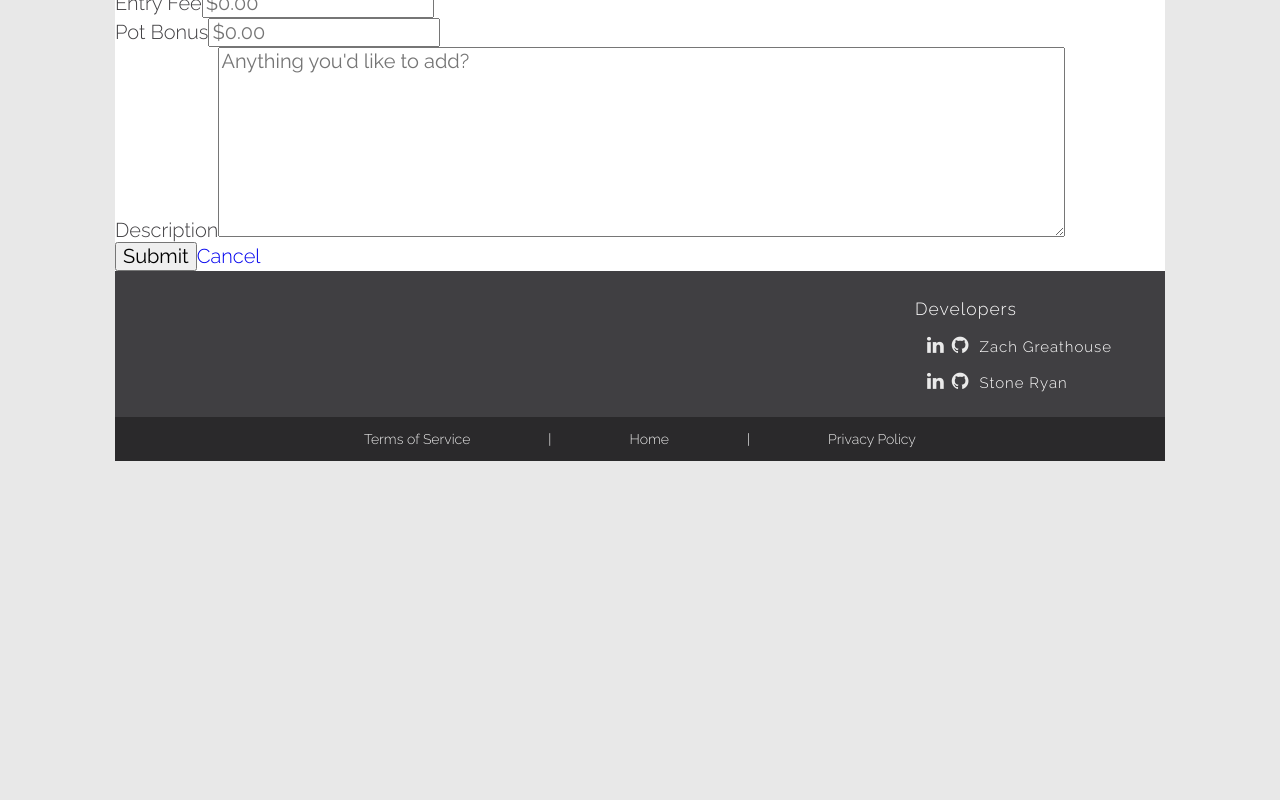
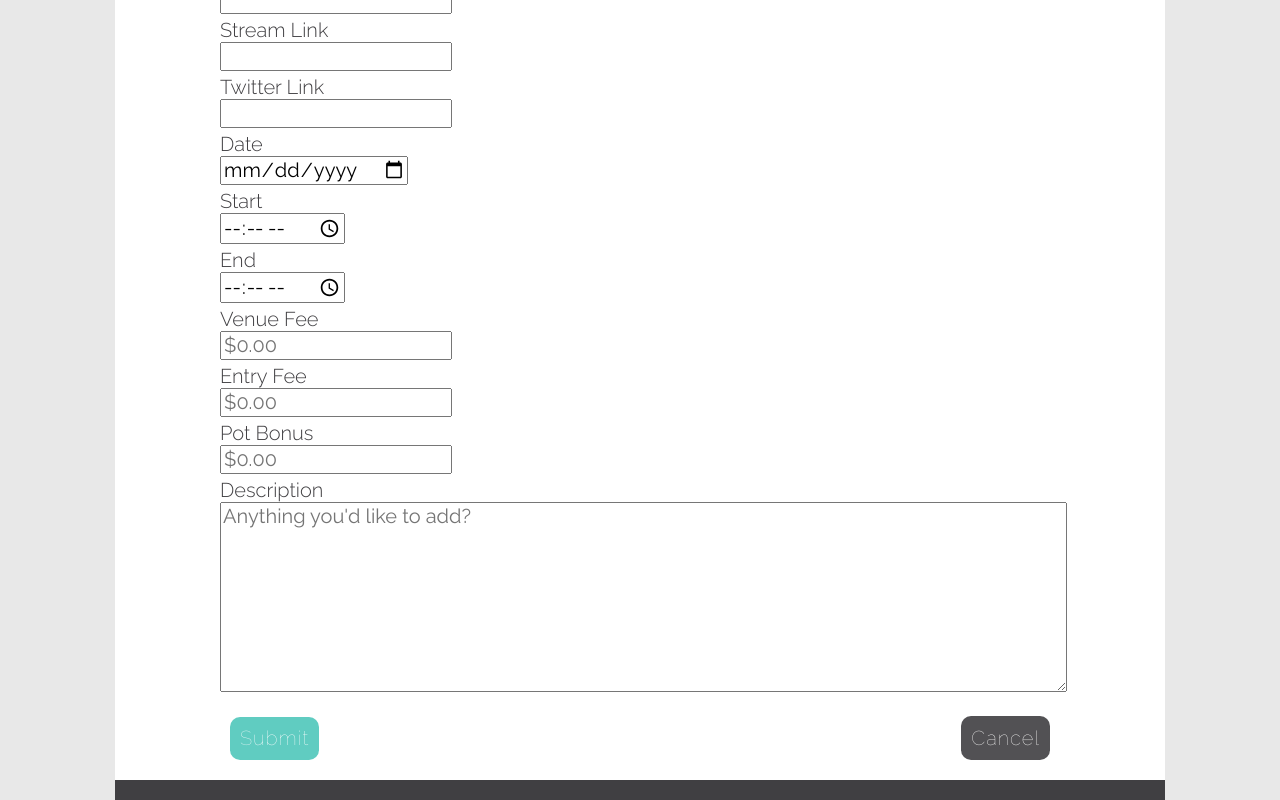
Before and after one commit to zgreathouse/TournamentLocator, a React (Create React App) app in the folder frontend/: page /tournaments/new in a window 1280 px wide. Shown: the part 520-1320 px from the top of the page. Before the commit the page ends 981 px from the top, so only its background shows below. Built offline with nearby package versions, Linux system fonts and the light colour scheme; no server answers.

Commit message:
style form buttons, implement minor styling to form fields

```diff
--- a/frontend/src/components/tournamentComponents/tournamentForm/formButtons/cancelButton.js
+++ b/frontend/src/components/tournamentComponents/tournamentForm/formButtons/cancelButton.js
@@ -3,7 +3,9 @@ import { Link } from 'react-router-dom';
 
 const CancelButton = (props) => {
   return (
-    <Link to="/">Cancel</Link>
+    <div>
+      <Link className="cancel-button" to="/tournaments">Cancel</Link>
+    </div>
   )
 }
 
--- a/frontend/src/components/tournamentComponents/tournamentForm/formButtons/submitButton.js
+++ b/frontend/src/components/tournamentComponents/tournamentForm/formButtons/submitButton.js
@@ -3,9 +3,11 @@ import React from 'react';
 
 const SubmitButton = (props) => {
   return (
-    <button type="submit" text="submit">
-      Submit
-    </button>
+    <div>
+      <button className="submit-button" type="submit" text="submit">
+        Submit
+      </button>
+    </div>
   )
 }
 
--- a/frontend/src/components/tournamentComponents/tournamentForm/formFields/dateInput.js
+++ b/frontend/src/components/tournamentComponents/tournamentForm/formFields/dateInput.js
@@ -8,6 +8,7 @@ const DateInput = (field) => {
   return (
     <div className={className}>
       <label>{field.label}</label>
+      <br/>
       <input type="date" {...field.input}/>
       <div>
         {touched && error}
--- a/frontend/src/components/tournamentComponents/tournamentForm/formFields/numberInput.js
+++ b/frontend/src/components/tournamentComponents/tournamentForm/formFields/numberInput.js
@@ -13,6 +13,7 @@ const NumberInput = (field) => {
   return (
     <div>
       <label>{field.label}</label>
+      <br/>
       <input
         className={className}
         type="number"
--- a/frontend/src/components/tournamentComponents/tournamentForm/formFields/textInput.js
+++ b/frontend/src/components/tournamentComponents/tournamentForm/formFields/textInput.js
@@ -7,6 +7,7 @@ const TextInput = (field) => {
   return (
     <div className={className}>
       <label>{field.label}</label>
+      <br/>
       <input type="text" {...field.input}/>
       <div>
         {touched && error}
--- a/frontend/src/components/tournamentComponents/tournamentForm/formFields/textareaInput.js
+++ b/frontend/src/components/tournamentComponents/tournamentForm/formFields/textareaInput.js
@@ -5,6 +5,7 @@ const TextareaInput = (field) => {
   return (
     <div>
       <label>{field.label}</label>
+      <br/>
       <textarea
         placeholder="Anything you'd like to add?"
         rows="8"
--- a/frontend/src/components/tournamentComponents/tournamentForm/formFields/timeInput.js
+++ b/frontend/src/components/tournamentComponents/tournamentForm/formFields/timeInput.js
@@ -7,6 +7,7 @@ const TimeInput = (field) => {
   return (
     <div className={className}>
       <label>{field.label}</label>
+      <br/>
       <input type="time" {...field.input}/>
       <div>
         {touched && error}
--- a/frontend/src/components/tournamentComponents/tournamentForm/index.js
+++ b/frontend/src/components/tournamentComponents/tournamentForm/index.js
@@ -50,12 +50,17 @@ class TournamentForm extends Component {
     const { handleSubmit } = this.props;
 
     return (
-      <div>
-        <h5>Tournament Form</h5>
-        <form onSubmit={handleSubmit(this.onSubmit.bind(this))}>
+      <div className="tournament-form-container">
+        <h2>Tournament Form</h2>
+        <form
+          className="tournament-form"
+          onSubmit={handleSubmit(this.onSubmit.bind(this))}
+        >
           {this.renderFields()}
-          <SubmitButton />
-          <CancelButton />
+          <div className="form-buttons">
+            <SubmitButton />
+            <CancelButton />
+          </div>
         </form>
       </div>
     )
--- a/frontend/src/css/style.css
+++ b/frontend/src/css/style.css
@@ -277,9 +277,75 @@ header {
   letter-spacing: 1px;
 }
 
-.item-detail-info-date {
-  align-self: flex-start;
+.item-detail-info-date { align-self: flex-start; }
+
+/* ----------------------------------------------------------- */
+/*                      Tournament Form                        */
+/* ----------------------------------------------------------- */
+
+label {
+  margin-right: 10px;
+  text-align: right;
 }
+
+input:focus { outline:0; }
+
+.tournament-form-container {
+  width: 80%;
+  margin: 0 auto;
+}
+
+.tournament-form-container h2 {
+  text-align: center;
+  margin: 40px 0;
+}
+
+.tournament-form div {
+  margin: 5px 0;
+}
+
+.form-buttons {
+  display: flex;
+  align-items: center;
+  justify-content: space-between;
+  padding: 10px;
+}
+
+.submit-button {
+  background-color: #2bbbad;
+  letter-spacing: 1px;
+  color: #fff;
+  font-weight: 100;
+  padding: 10px;
+  border-radius: 10px;
+  border: 0;
+  opacity: 0.75;
+  -webkit-transition: opacity 0.4s;
+  transition: opacity 0.4s;
+}
+
+.submit-button:hover {
+  cursor: pointer;
+  opacity: 1;
+}
+
+.cancel-button {
+  background-color: #403f42;
+  letter-spacing: 1px;
+  color: #fff;
+  font-weight: 100;
+  padding: 10px;
+  border-radius: 10px;
+  border: 0;
+  opacity: 0.9;
+  -webkit-transition: opacity 0.4s;
+  transition: opacity 0.4s;
+}
+
+.cancel-button:hover {
+  opacity: 1;
+}
+
 
 /* ----------------------------------------------------------- */
 /*                           Footer                            */
```
